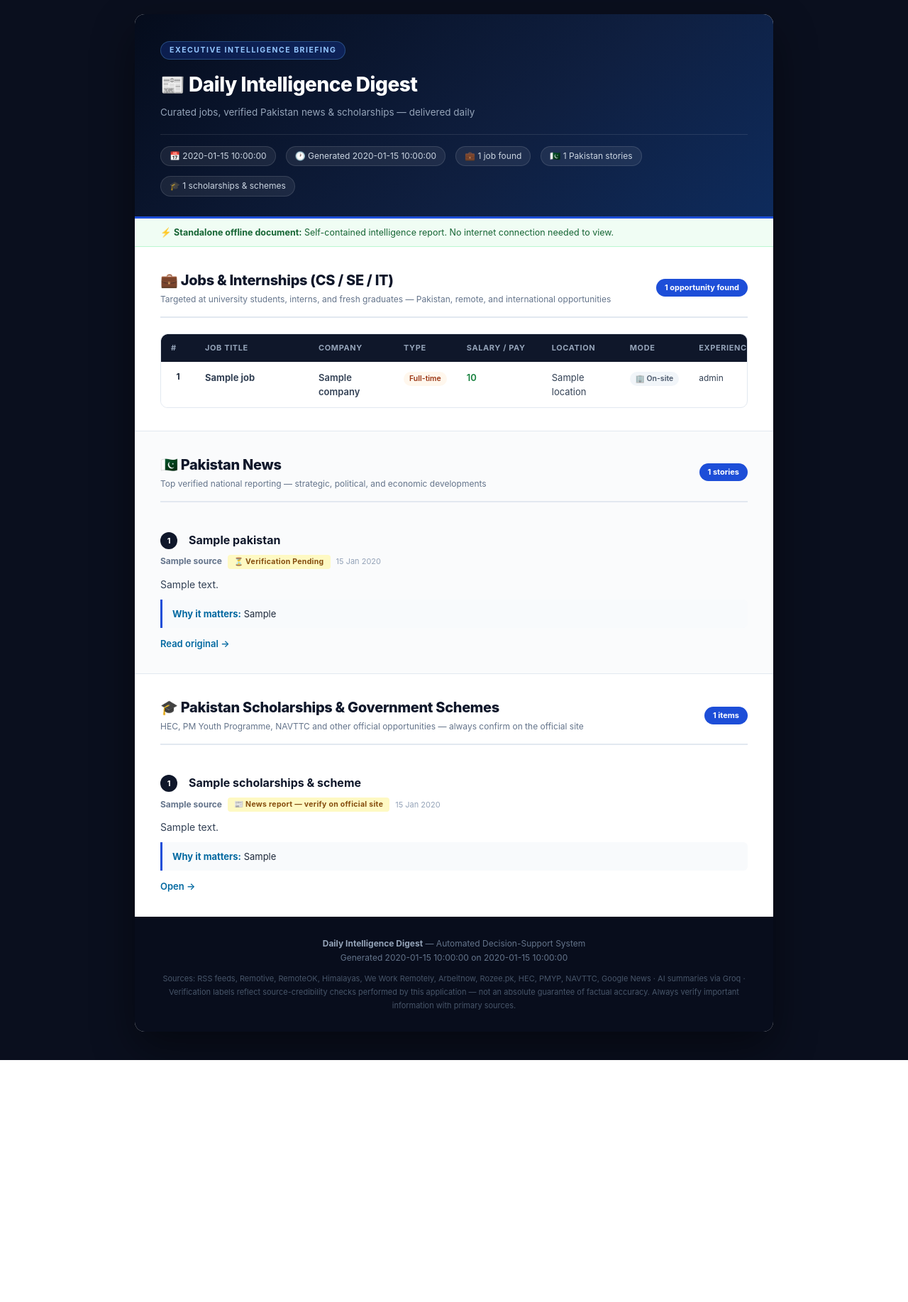
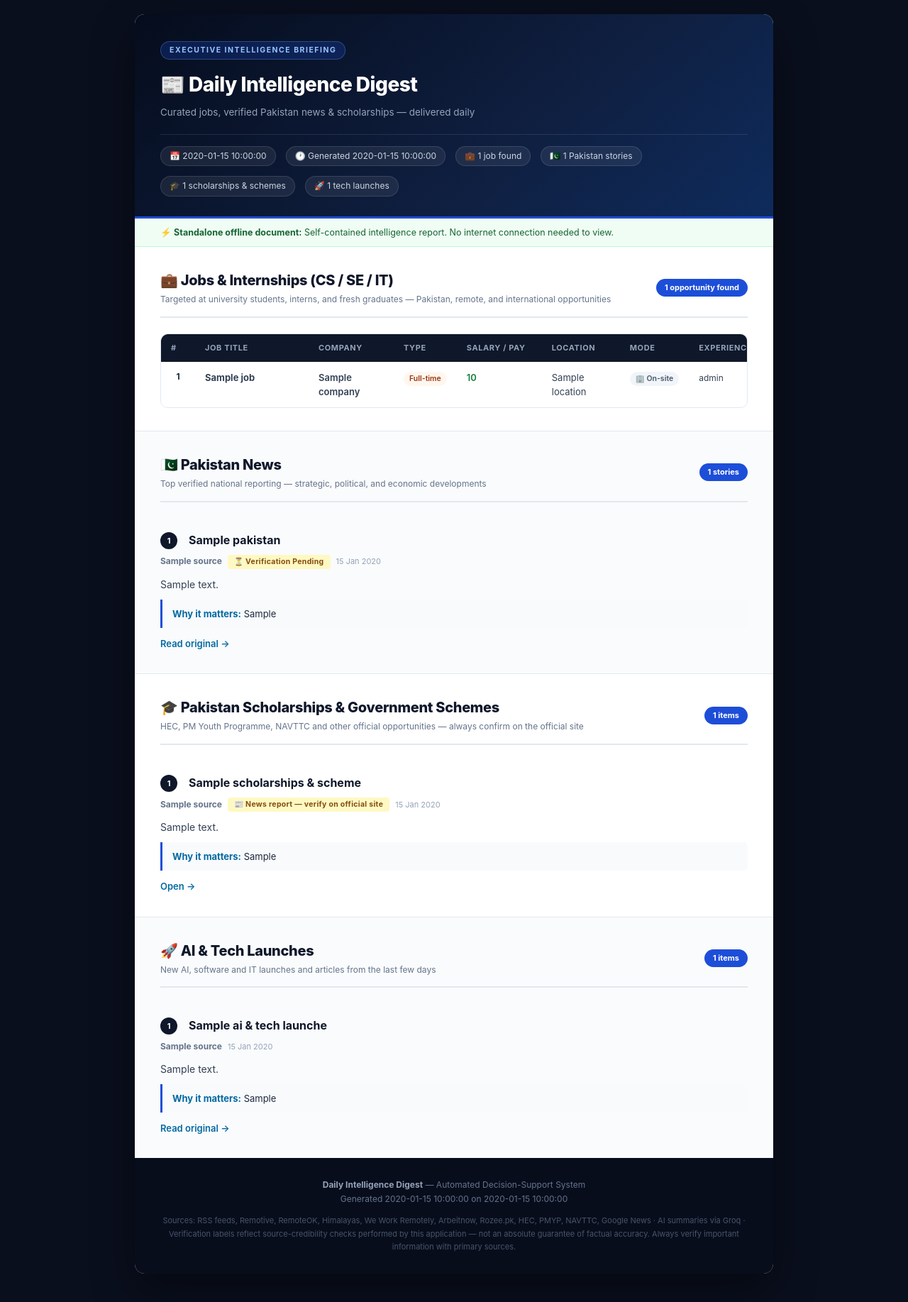
Before and after one commit to Ali-Haider-SE/Daily-AI-Digest, a Flask app: template templates/daily_digest.html in a window 1280 px wide. Shown: the whole page at 71% size. Before the commit the page ends 1494 px from the top, so only its background shows below. Run offline with Flask 3, Linux system fonts and the light colour scheme; the template is opened without the code that fills it: most values are stand-ins (such as "Sample title", 1, 10 or a date in 2020).

Commit message:
Show full digest in email body and add AI & Tech Launches section

```diff
--- a/app/email/sender.py
+++ b/app/email/sender.py
@@ -104,7 +104,7 @@ def send_email(
 </body>
 </html>"""
 
-        # Use the full digest as the email body; fall back to the notice card if empty
+    # Use the full digest as the email body; fall back to the notice card if empty
     email_body = html if html and html.strip() else body_html
     message.add_alternative(email_body, subtype="html")
 
--- a/app/web/application.py
+++ b/app/web/application.py
@@ -24,6 +24,7 @@ logger = logging.getLogger("digest_web")
 CATEGORIES = [
     "Pakistan",
     "Scholarships & Schemes",
+    "AI & Tech Launches",
     "Global",
     "Wars & Geopolitics",
     "Finance & Economy",
--- a/templates/daily_digest.html
+++ b/templates/daily_digest.html
@@ -404,6 +404,7 @@
         <span class="header-chip">💼 {{ jobs|length }} job{% if jobs|length != 1 %}s{% endif %} found</span>
         <span class="header-chip">🇵🇰 {{ news.get("Pakistan", [])|length }} Pakistan stories</span>
         <span class="header-chip">🎓 {{ news.get("Scholarships & Schemes", [])|length }} scholarships &amp; schemes</span>
+        <span class="header-chip">🚀 {{ news.get("AI & Tech Launches", [])|length }} tech launches</span>
       </div>
     </header>
 
@@ -648,6 +649,43 @@
       {% endfor %}
     </section>
 
+    <!-- ════════════════════════════════════════════ SECTION D: AI & TECH LAUNCHES -->
+    <section class="digest-section" id="section-tech" style="background:#fafbfc;">
+      <div class="section-hd">
+        <div class="section-hd-left">
+          <h2>🚀 AI &amp; Tech Launches</h2>
+          <p>New AI, software and IT launches and articles from the last few days</p>
+        </div>
+        <span class="section-count">{{ news.get("AI & Tech Launches", [])|length }} items</span>
+      </div>
+
+      {% for x in news.get("AI & Tech Launches", []) %}
+      <article class="article-card" data-card-id="tech-{{ loop.index }}">
+        <div class="card-title-row">
+          <span class="card-index">{{ loop.index }}</span>
+          <h3 class="card-title">
+            <a href="{{ x.url }}" target="_blank" rel="noopener noreferrer">{{ x.title }}</a>
+          </h3>
+        </div>
+        <div class="card-meta">
+          <strong>{{ x.source }}</strong>
+          {% if x.published_at %}
+            <span style="color:#94a3b8;font-size:11px;">{{ x.published_at.strftime("%d %b %Y") }}</span>
+          {% endif %}
+        </div>
+        <p class="card-summary">{{ x.summary }}</p>
+        {% if x.why_it_matters %}
+        <div class="why-box"><strong style="color:#0369a1;">Why it matters:</strong> {{ x.why_it_matters }}</div>
+        {% endif %}
+        <div class="card-actions">
+          <a href="{{ x.url }}" target="_blank" rel="noopener noreferrer" class="btn-read">Read original →</a>
+        </div>
+      </article>
+      {% else %}
+      <div class="empty-state">No new AI or tech launches today.</div>
+      {% endfor %}
+    </section>
+
     <!-- ════════════════════════════════════════════ FOOTER -->
     <footer class="digest-footer">
       <strong>Daily Intelligence Digest</strong> — Automated Decision-Support System<br/>
```
Also changed, not shown: app/main.py (+13 -3 lines), app/tech/collector.py (added, +44 -0 lines), app/tech/__init__.py (added).
